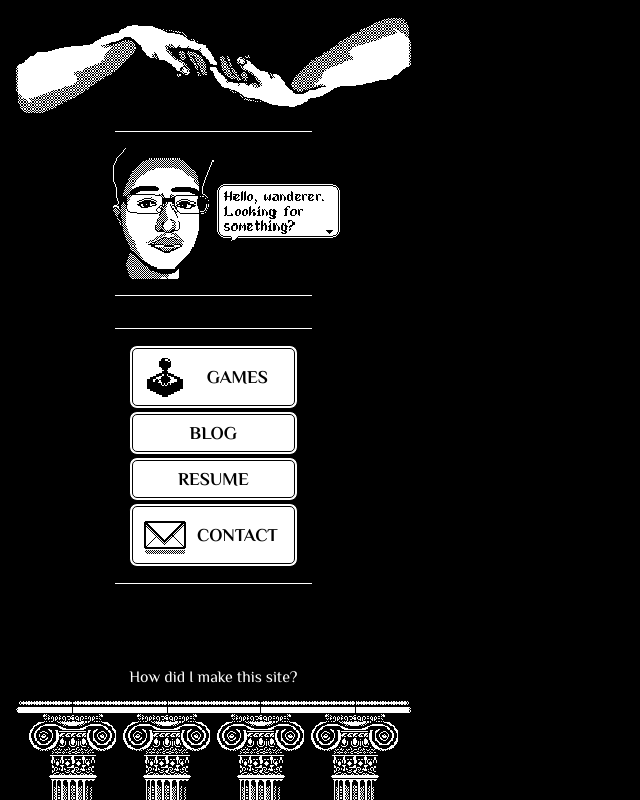
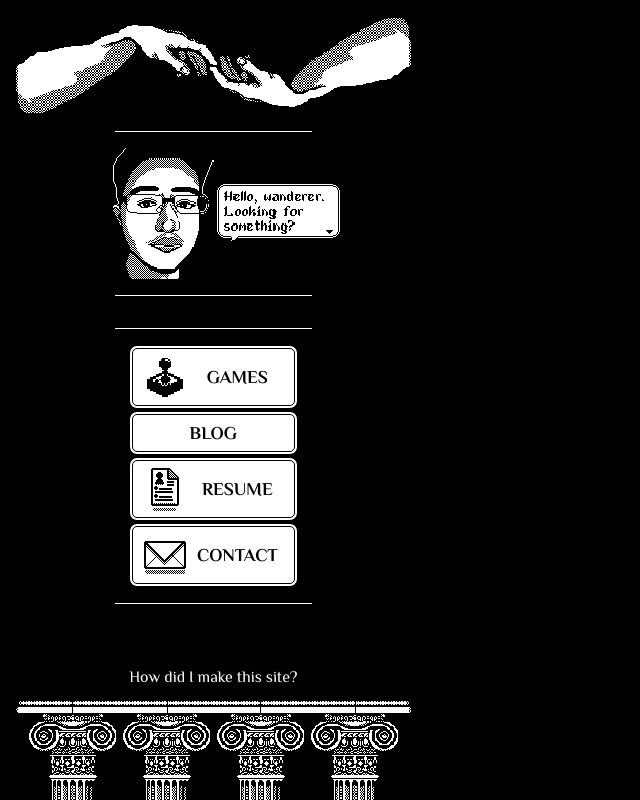
Before and after one commit to Azia-Bay/aziabay.com, a Next.js app: page / in a window 1280 px wide. Shown: the whole page, without its empty margins (0-640 px from the left). Built offline with nearby package versions, Linux system fonts and the light colour scheme.

Commit message:
feat: add resume button icon

```diff
--- a/src/components/layout/sidebar.tsx
+++ b/src/components/layout/sidebar.tsx
@@ -19,7 +19,7 @@ export default function Sidebar() {
       <div className="w-auto h-auto flex flex-col gap-0.5 items-center">
         <Button src="/button_icon_games.png" alt="placeholder">Games</Button>
         <Button>Blog</Button>
-        <Button>Resume</Button>
+        <Button src="/button_icon_resume.gif" alt="placeholder">Resume</Button>
         <Button src="/button_icon_contact.gif" alt="placeholder">Contact</Button>
       </div>
 
```
Also changed, not shown: public/button_icon_resume.gif (added).
